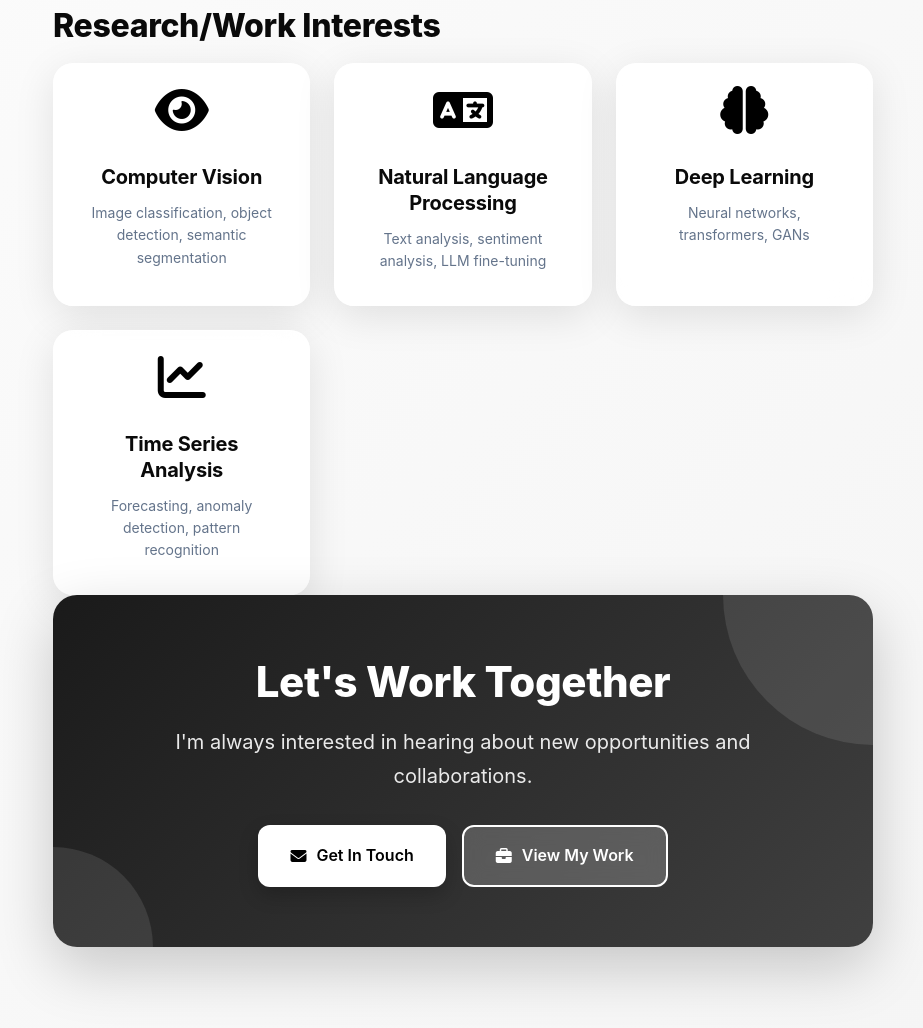
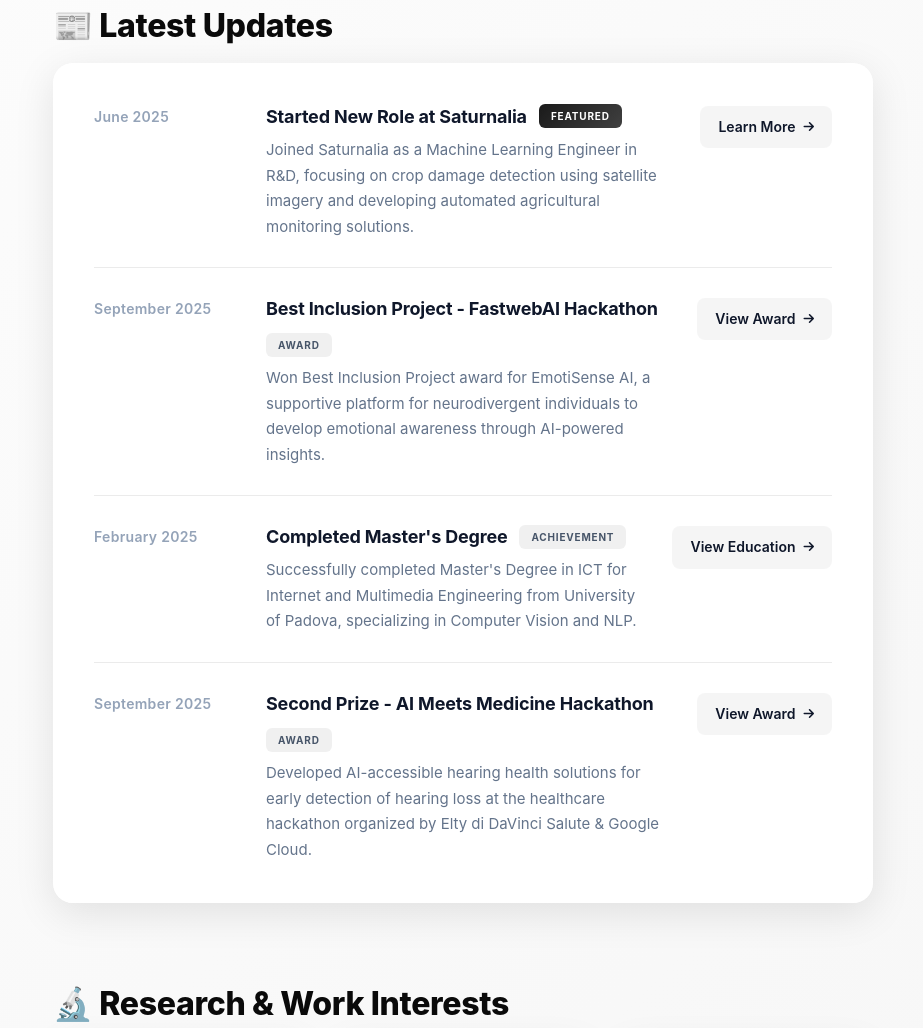
Before and after one commit to salim-benhamadi/salim-benhamadi.github.io, a plain HTML site: page index.html in a window 1280 px wide. Shown: the part 1320-2348 px from the top of the page, without its empty margins (347-1270 px from the left). Drawn offline with Linux system fonts and the light colour scheme.

Commit message:
feat: Add Latest Updates section to homepage

```diff
--- a/css/cta.css
+++ b/css/cta.css
@@ -8,6 +8,7 @@
   position: relative;
   overflow: hidden;
   margin-bottom: 60px;
+  margin-top: 60px;
 }
 
 .cta-section::before {
--- a/css/layout.css
+++ b/css/layout.css
@@ -2,7 +2,7 @@
   position: fixed;
   left: 40px;
   top: 40px;
-  width: 330px;
+  width: 340px;
   background: rgba(255, 255, 255, 0.9);
   backdrop-filter: blur(20px);
   border-radius: 24px;
--- a/css/main.css
+++ b/css/main.css
@@ -15,3 +15,4 @@
 @import 'badges.css';
 @import 'forms.css';
 @import 'responsive.css';
+@import 'news.css';
--- /dev/null
+++ b/css/news.css
@@ -0,0 +1,224 @@
+/* ============================================
+   NEWS/UPDATES SECTION - COMPLETE STYLES
+   ============================================ */
+
+/* Main News Section Container */
+.news-section {
+    margin-bottom: 80px;
+}
+
+/* News List Wrapper - Card Background */
+.news-list {
+    display: flex;
+    flex-direction: column;
+    gap: 0;
+    background: rgba(255, 255, 255, 0.9);
+    backdrop-filter: blur(20px);
+    border-radius: 20px;
+    padding: 40px;
+    border: 1px solid rgba(255, 255, 255, 0.5);
+    box-shadow: 0 10px 40px rgba(0, 0, 0, 0.1);
+}
+
+/* Individual News Item - Grid Layout */
+.news-item {
+    display: grid;
+    grid-template-columns: 140px 1fr auto;
+    gap: 32px;
+    align-items: start;
+    padding: 28px 0;
+    border-bottom: 1px solid rgba(0, 0, 0, 0.08);
+    transition: all 0.3s ease;
+    position: relative;
+}
+
+/* First Item - Remove Top Padding */
+.news-item:first-child {
+    padding-top: 0;
+}
+
+/* Last Item - Remove Bottom Border & Padding */
+.news-item:last-child {
+    border-bottom: none;
+    padding-bottom: 0;
+}
+
+/* Gradient Underline Animation on Hover */
+.news-item::before {
+    content: '';
+    position: absolute;
+    left: 0;
+    bottom: -1px;
+    width: 0;
+    height: 2px;
+    background: linear-gradient(90deg, #000000, #404040, transparent);
+    transition: width 0.5s ease;
+}
+
+.news-item:hover::before {
+    width: 100%;
+}
+
+/* Hover Effect - Background Highlight */
+.news-item:hover {
+    background: rgba(0, 0, 0, 0.02);
+    padding-left: 16px;
+    padding-right: 16px;
+    margin-left: -16px;
+    margin-right: -16px;
+}
+
+/* Date Column */
+.news-date {
+    font-size: 14px;
+    color: #94a3b8;
+    font-weight: 600;
+    letter-spacing: 0.3px;
+    padding-top: 2px;
+}
+
+/* Content Column - Main Content Area */
+.news-content {
+    min-width: 0;
+}
+
+/* News Header - Title + Badge Container */
+.news-header {
+    display: flex;
+    align-items: center;
+    gap: 12px;
+    margin-bottom: 8px;
+    flex-wrap: wrap;
+}
+
+/* News Title */
+.news-title {
+    font-size: 18px;
+    font-weight: 700;
+    color: #0f172a;
+    margin: 0;
+    line-height: 1.4;
+}
+
+/* Badge Styling */
+.news-badge {
+    display: inline-flex;
+    align-items: center;
+    padding: 4px 12px;
+    background: rgba(0, 0, 0, 0.06);
+    border-radius: 6px;
+    font-size: 10px;
+    font-weight: 700;
+    color: #475569;
+    text-transform: uppercase;
+    letter-spacing: 0.8px;
+    transition: all 0.3s;
+}
+
+/* Featured Badge - Special Styling */
+.news-badge.featured {
+    background: linear-gradient(135deg, #1a1a1a 0%, #404040 100%);
+    color: white;
+}
+
+/* Badge Animation on Item Hover */
+.news-item:hover .news-badge {
+    transform: translateY(-2px);
+}
+
+/* News Description Text */
+.news-description {
+    font-size: 15px;
+    color: #64748b;
+    line-height: 1.7;
+    margin: 0;
+}
+
+/* Action Button Column */
+.news-actions {
+    display: flex;
+    align-items: flex-start;
+    padding-top: 2px;
+}
+
+/* Action Link/Button */
+.news-link {
+    display: inline-flex;
+    align-items: center;
+    gap: 8px;
+    color: #0f172a;
+    font-size: 14px;
+    font-weight: 600;
+    text-decoration: none;
+    padding: 10px 18px;
+    border-radius: 8px;
+    background: rgba(0, 0, 0, 0.04);
+    transition: all 0.3s ease;
+    white-space: nowrap;
+}
+
+.news-link:hover {
+    background: rgba(0, 0, 0, 0.1);
+    transform: translateX(-4px);
+}
+
+/* Arrow Icon in Link */
+.news-link i {
+    font-size: 12px;
+    transition: transform 0.3s ease;
+}
+
+.news-link:hover i {
+    transform: translateX(4px);
+}
+
+/* ============================================
+   RESPONSIVE DESIGN - MOBILE
+   ============================================ */
+
+/* Tablet & Mobile - Stack Layout */
+@media (max-width: 968px) {
+    .news-item {
+        grid-template-columns: 1fr;
+        gap: 16px;
+        padding: 24px 0;
+    }
+
+    .news-date {
+        order: -1;
+        font-size: 13px;
+    }
+
+    .news-actions {
+        justify-content: flex-start;
+    }
+
+    .news-link {
+        width: 100%;
+        justify-content: center;
+    }
+}
+
+/* Small Mobile */
+@media (max-width: 640px) {
+    .news-list {
+        padding: 24px;
+    }
+
+    .news-item {
+        padding: 20px 0;
+    }
+
+    .news-title {
+        font-size: 16px;
+    }
+
+    .news-description {
+        font-size: 14px;
+    }
+
+    .news-badge {
+        font-size: 9px;
+        padding: 3px 10px;
+    }
+}
--- a/index.html
+++ b/index.html
@@ -11,7 +11,6 @@
     <div class="mobile-toggle" onclick="toggleSidebar()">
         <i class="fas fa-bars"></i>
     </div>
-
 
     <aside class="sidebar" id="sidebar">
         <div class="profile">
@@ -72,6 +71,7 @@
     </aside>
 
     <main class="main-content">
+        <!-- Hero Section -->
         <div class="intro-section">
             <div class="greeting">
                 <span class="wave">👋</span>
@@ -81,6 +81,7 @@
             <p class="tagline">Transforming complex data into actionable insights through advanced AI solutions</p>
         </div>
 
+        <!-- About Section -->
         <div class="about-content">
             <div class="about-card">
                 <div class="about-icon">
@@ -106,8 +107,88 @@
                 <p>I believe in continuous learning and staying at the forefront of AI innovation. My approach combines rigorous statistical analysis with creative problem-solving to deliver impactful solutions that make a real difference.</p>
             </div>
         </div>
+
+<!-- News/Updates Section -->
+<div class="news-section">
+    <h2 class="section-title">📰 Latest Updates</h2>
+    <div class="news-list">
+        <div class="news-item">
+            <div class="news-date">June 2025</div>
+            <div class="news-content">
+                <div class="news-header">
+                    <h3 class="news-title">Started New Role at Saturnalia</h3>
+                    <span class="news-badge featured">Featured</span>
+                </div>
+                <p class="news-description">
+                    Joined Saturnalia as a Machine Learning Engineer in R&D, focusing on crop damage detection using satellite imagery and developing automated agricultural monitoring solutions.
+                </p>
+            </div>
+            <div class="news-actions">
+                <a href="pages/experience.html" class="news-link">
+                    Learn More <i class="fas fa-arrow-right"></i>
+                </a>
+            </div>
+        </div>
+
+        <div class="news-item">
+            <div class="news-date">September 2025</div>
+            <div class="news-content">
+                <div class="news-header">
+                    <h3 class="news-title">Best Inclusion Project - FastwebAI Hackathon</h3>
+                    <span class="news-badge">Award</span>
+                </div>
+                <p class="news-description">
+                    Won Best Inclusion Project award for EmotiSense AI, a supportive platform for neurodivergent individuals to develop emotional awareness through AI-powered insights.
+                </p>
+            </div>
+            <div class="news-actions">
+                <a href="pages/awards.html" class="news-link">
+                    View Award <i class="fas fa-arrow-right"></i>
+                </a>
+            </div>
+        </div>
+
+        <div class="news-item">
+            <div class="news-date">February 2025</div>
+            <div class="news-content">
+                <div class="news-header">
+                    <h3 class="news-title">Completed Master's Degree</h3>
+                    <span class="news-badge">Achievement</span>
+                </div>
+                <p class="news-description">
+                    Successfully completed Master's Degree in ICT for Internet and Multimedia Engineering from University of Padova, specializing in Computer Vision and NLP.
+                </p>
+            </div>
+            <div class="news-actions">
+                <a href="pages/education.html" class="news-link">
+                    View Education <i class="fas fa-arrow-right"></i>
+                </a>
+            </div>
+        </div>
+
+        <div class="news-item">
+            <div class="news-date">September 2025</div>
+            <div class="news-content">
+                <div class="news-header">
+                    <h3 class="news-title">Second Prize - AI Meets Medicine Hackathon</h3>
+                    <span class="news-badge">Award</span>
+                </div>
+                <p class="news-description">
+                    Developed AI-accessible hearing health solutions for early detection of hearing loss at the healthcare hackathon organized by Elty di DaVinci Salute & Google Cloud.
+                </p>
+            </div>
+            <div class="news-actions">
+                <a href="pages/awards.html" class="news-link">
+                    View Award <i class="fas fa-arrow-right"></i>
+                </a>
+            </div>
+        </div>
+    </div>
+</div>
+
+        <!-- Research/Work Interests Section -->
         <div class="interests-section">
-            <h2 class="section-title">Research/Work Interests</h2>
+            <h2 class="section-title">🔬 Research & Work Interests</h2>
             <div class="interests-grid">
                 <div class="interest-card">
                     <i class="fas fa-eye"></i>
@@ -132,9 +213,10 @@
             </div>
         </div>
 
+        <!-- CTA Section -->
         <div class="cta-section">
-            <h2 style="color : white">Let's Work Together</h2>
-            <p style="color : white">I'm always interested in hearing about new opportunities and collaborations.</p>
+            <h2 style="color: white">Let's Work Together</h2>
+            <p style="color: white">I'm always interested in hearing about new opportunities and collaborations.</p>
             <div class="cta-buttons">
                 <a href="mailto:salim.benhamadi@studenti.unipd.it" class="cta-btn primary">
                     <i class="fas fa-envelope"></i> Get In Touch
```
